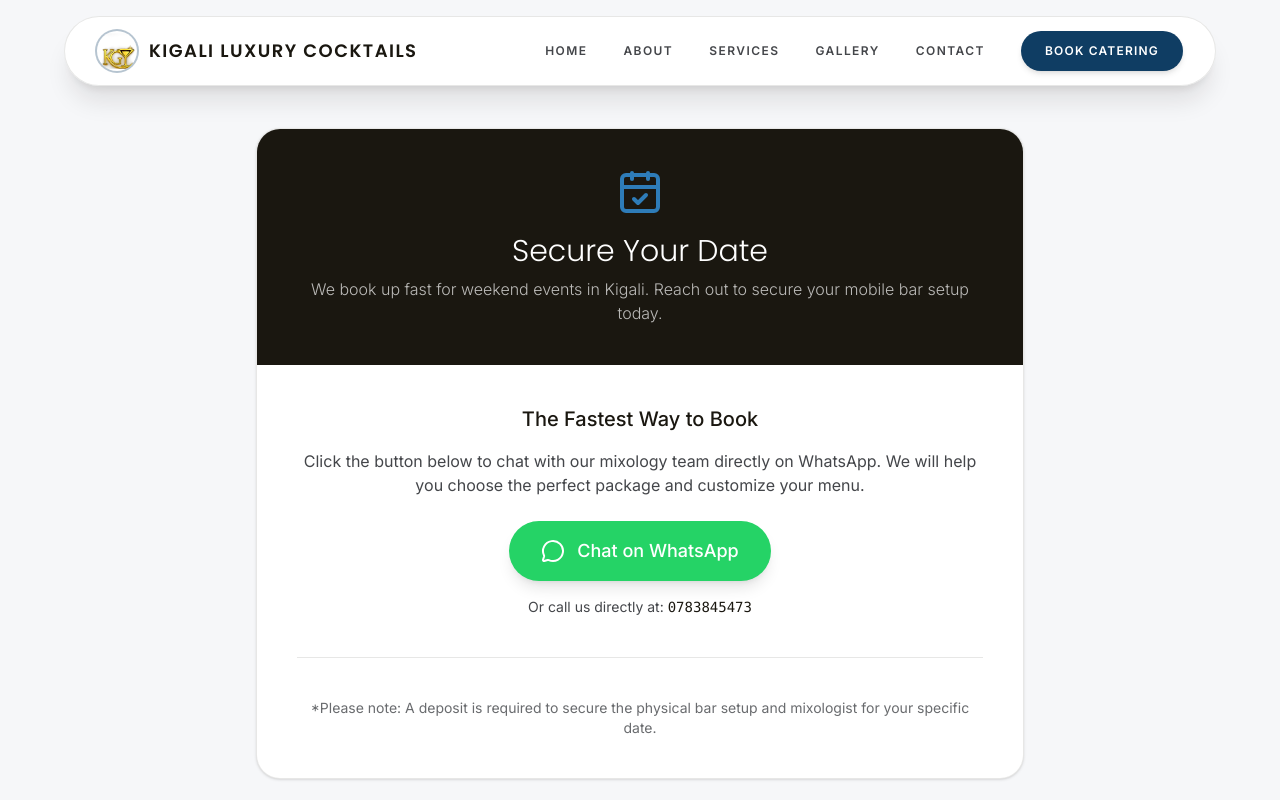
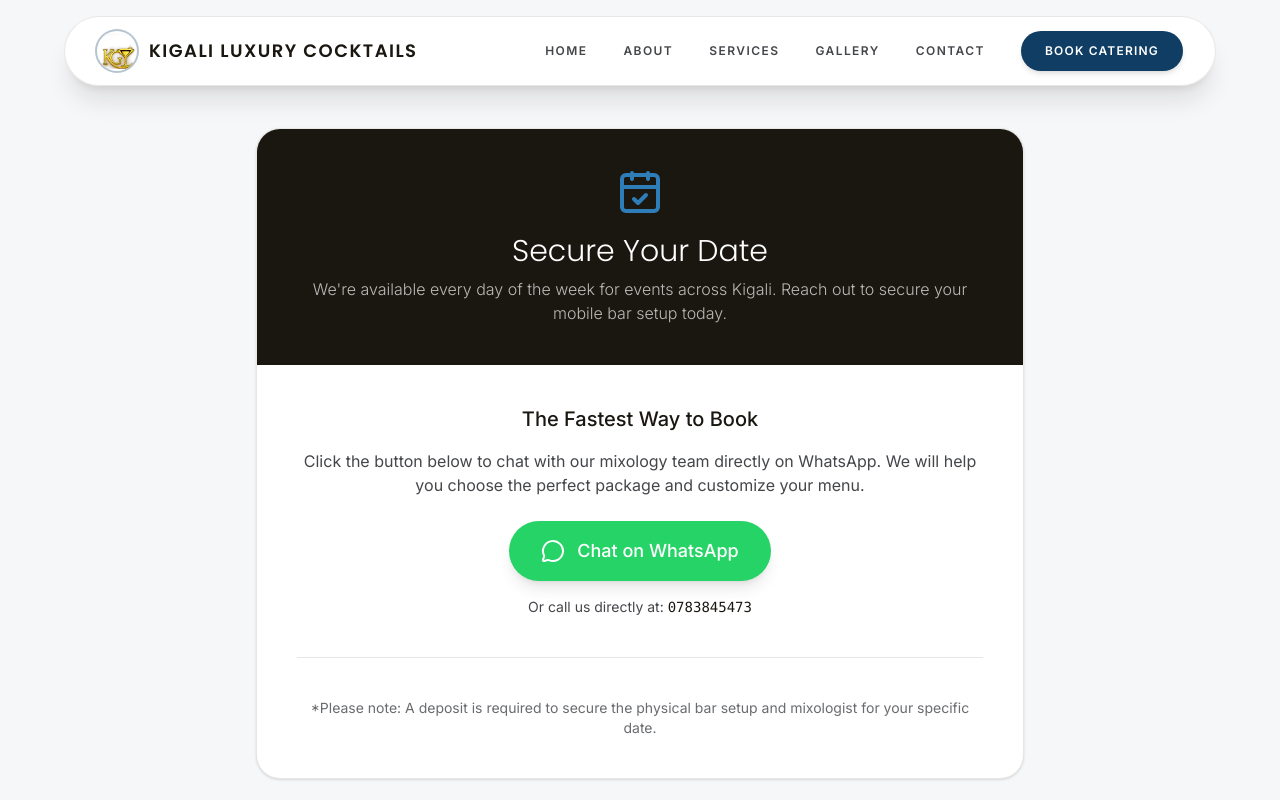
Before and after one commit to Gakwaya011/kigali-cocktails, a React (Vite) app in the folder frontend/: page / in a window 1280 px wide. Both pictures are taken after a click on the button "BOOK CATERING". Shown: the top 800 px of the page. Built offline with nearby package versions, Linux system fonts and the light colour scheme.

Commit message:
changed to text to match the context

```diff
--- a/frontend/src/pages/BookingPage.tsx
+++ b/frontend/src/pages/BookingPage.tsx
@@ -12,7 +12,7 @@ export default function BookingPage() {
         <div className="bg-ink p-10 text-center">
           <CalendarCheck className="w-12 h-12 text-sapphire-light mx-auto mb-4" />
           <h2 className="text-3xl font-display font-light text-white mb-2">Secure Your Date</h2>
-          <p className="text-white/70 font-light">We book up fast for weekend events in Kigali. Reach out to secure your mobile bar setup today.</p>
+          <p className="text-white/70 font-light">We're available every day of the week for events across Kigali. Reach out to secure your mobile bar setup today.</p>
         </div>
 
         <div className="p-10 text-center">
```
